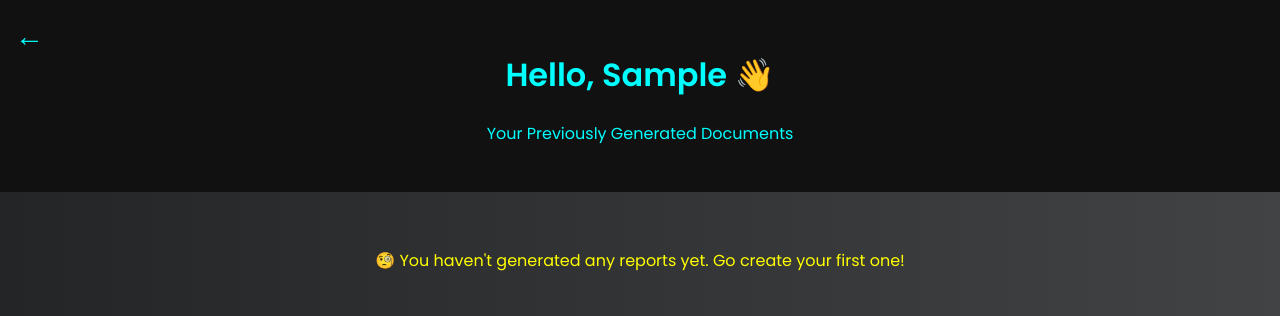
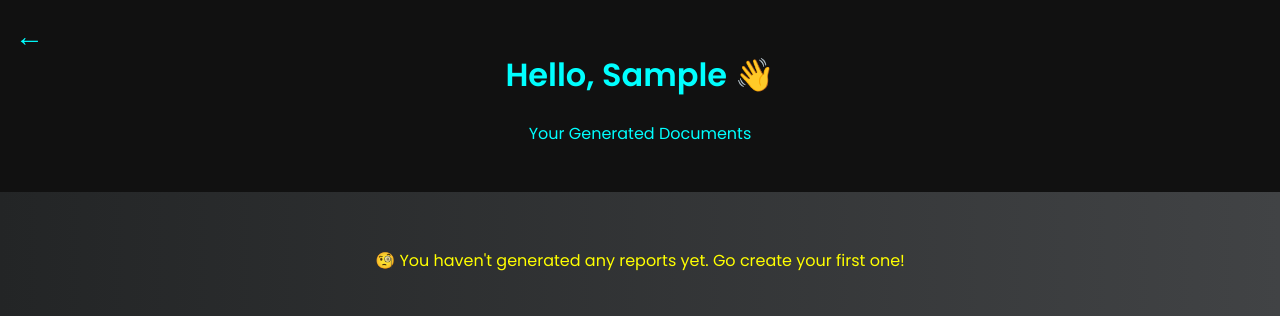
Before and after one commit to juhiaggarwal/Automation-Document-Tool, a Flask app: a page that uses templates/generatedreports.html in a window 1280 px wide. Shown: the top 316 px of the page. Run offline with Flask 3, Linux system fonts and the light colour scheme.

Commit message:
Update generatedreports.html

```diff
--- a/templates/generatedreports.html
+++ b/templates/generatedreports.html
@@ -74,7 +74,7 @@
 
 <div class="header">
   <h1>Hello, {{ username }} 👋</h1>
-  <p>Your Previously Generated Documents</p>
+  <p>Your Generated Documents</p>
 </div>
 
 <div class="container">
```
